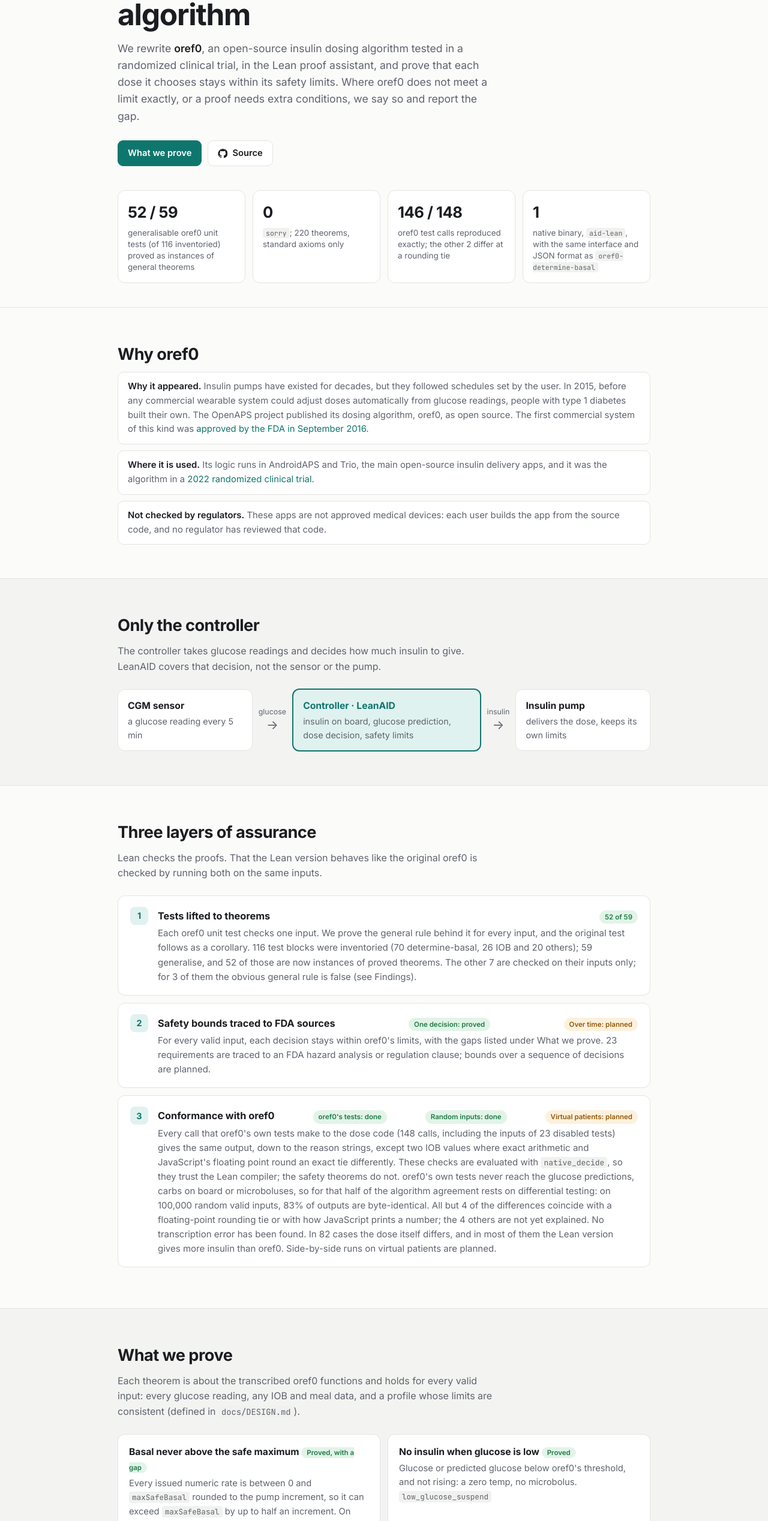
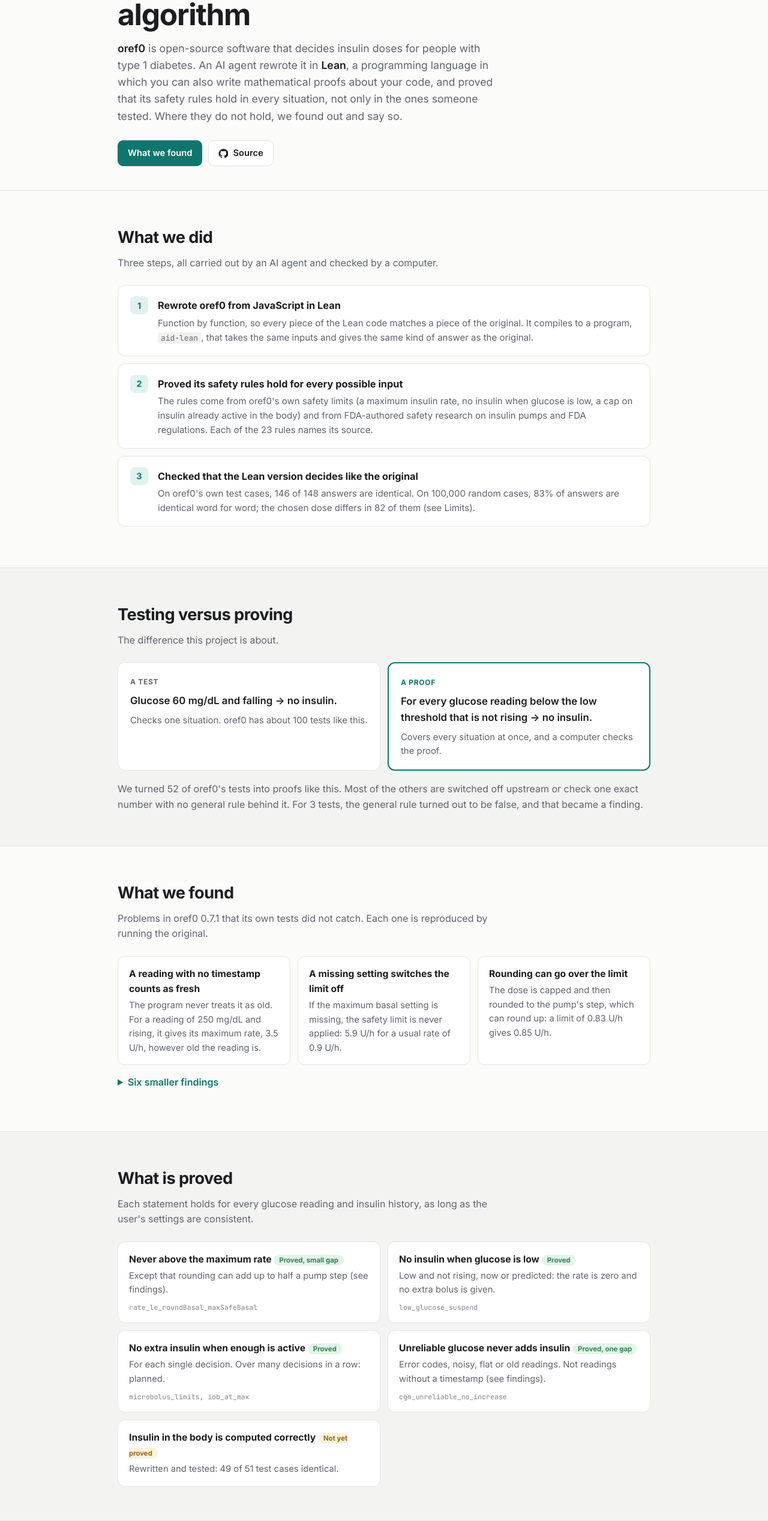
Before and after one commit to Beneficial-AI-Foundation/LeanAID, a plain HTML site: page site/index.html in a window 1280 px wide. Shown: the part 224-2760 px from the top of the page at 60% size. Drawn offline with Linux system fonts and the light colour scheme.

Commit message:
Project page: plain-language rewrite (what we did, testing vs proving, findings first)

```diff
--- a/site/index.html
+++ b/site/index.html
@@ -119,6 +119,21 @@ ul.limits { margin: 0; padding: 0; list-style: none; display: grid; gap: 10px; }
 ul.limits li { background: var(--surface); border: 1px solid var(--border); border-radius: 10px; padding: 12px 16px; font-size: 0.93rem; color: var(--muted); }
 ul.limits b { color: var(--text); font-weight: 600; }
 
+.props.three { grid-template-columns: repeat(3, 1fr); }
+@media (max-width: 760px) { .props.three { grid-template-columns: 1fr; } }
+.thm { display: block; margin-top: 8px; font-family: "JetBrains Mono", ui-monospace, monospace; font-size: 0.72rem; color: var(--muted); opacity: 0.8; overflow-wrap: anywhere; }
+.compare { display: grid; grid-template-columns: 1fr 1fr; gap: 12px; }
+@media (max-width: 680px) { .compare { grid-template-columns: 1fr; } }
+.box { background: var(--surface); border: 1px solid var(--border); border-radius: 12px; padding: 18px 20px; }
+.box.proof { border: 2px solid var(--accent); }
+.box .label { font-size: 0.75rem; font-weight: 700; text-transform: uppercase; letter-spacing: 0.06em; color: var(--muted); }
+.box.proof .label { color: var(--accent); }
+.box .example { font-size: 1.05rem; font-weight: 600; margin: 6px 0 8px; color: var(--text); }
+.box p { margin: 0; color: var(--muted); font-size: 0.93rem; }
+.note { color: var(--muted); margin: 18px 0 0; }
+details.more { margin-top: 16px; }
+details.more summary { cursor: pointer; font-weight: 600; color: var(--accent); margin-bottom: 12px; }
+
 footer { border-top: 1px solid var(--border); padding: 32px 0 48px; font-size: 0.84rem; color: var(--muted); }
 footer h4 { font-size: 0.8rem; text-transform: uppercase; letter-spacing: 0.06em; margin: 0 0 8px; color: var(--muted); }
 footer ol { margin: 0 0 20px; padding-left: 1.2em; }
@@ -134,12 +149,11 @@ footer li { margin: 3px 0; }
       LeanAID
     </a>
     <div class="links">
-      <a href="#why">Why oref0</a>
-      <a href="#controller">Controller</a>
-      <a href="#assurance">Assurance</a>
+      <a href="#did">What we did</a>
+      <a href="#findings">Findings</a>
       <a href="#proved">Proofs</a>
-      <a href="#findings">Findings</a>
       <a href="#limits">Limits</a>
+      <a href="#details">Details</a>
       <a href="https://github.com/Beneficial-AI-Foundation/LeanAID">GitHub</a>
     </div>
     <button class="theme" id="theme" type="button" aria-label="Toggle dark mode">
@@ -153,116 +167,139 @@ footer li { margin: 3px 0; }
     <span class="pill">Beneficial AI Foundation · Lean 4 · in progress</span>
     <h1>Formally verifying an insulin dosing algorithm</h1>
     <p class="lede">
-      We rewrite <strong>oref0</strong>, an open-source insulin dosing algorithm tested in a randomized clinical trial,
-      in the Lean proof assistant, and prove that each dose it chooses stays within its safety limits. Where oref0 does not
-      meet a limit exactly, or a proof needs extra conditions, we say so and report the gap.
+      <strong>oref0</strong> is open-source software that decides insulin doses for people with type 1 diabetes.
+      An AI agent rewrote it in <strong>Lean</strong>, a programming language in which you can also write mathematical
+      proofs about your code, and proved that its safety rules hold in every situation, not only in the ones someone
+      tested. Where they do not hold, we found out and say so.
     </p>
     <div class="buttons">
-      <a class="btn primary" href="#proved">What we prove</a>
+      <a class="btn primary" href="#findings">What we found</a>
       <a class="btn" href="https://github.com/Beneficial-AI-Foundation/LeanAID">
         <svg width="16" height="16" viewBox="0 0 24 24" fill="currentColor" aria-hidden="true"><path d="M12 .5a11.5 11.5 0 0 0-3.6 22.4c.6.1.8-.3.8-.6v-2c-3.2.7-3.9-1.5-3.9-1.5-.5-1.3-1.3-1.7-1.3-1.7-1-.7.1-.7.1-.7 1.2.1 1.8 1.2 1.8 1.2 1 1.8 2.8 1.3 3.5 1 .1-.8.4-1.3.8-1.6-2.6-.3-5.3-1.3-5.3-5.7 0-1.3.5-2.3 1.2-3.1-.1-.3-.5-1.5.1-3.1 0 0 1-.3 3.2 1.2a11 11 0 0 1 5.8 0C17.4 4.8 18.4 5.1 18.4 5.1c.6 1.6.2 2.8.1 3.1.8.8 1.2 1.8 1.2 3.1 0 4.4-2.7 5.4-5.3 5.7.4.4.8 1.1.8 2.2v3.3c0 .3.2.7.8.6A11.5 11.5 0 0 0 12 .5z"/></svg>
         Source
       </a>
     </div>
-    <div class="stats">
-      <div class="stat"><b>52 / 59</b><span>generalisable oref0 unit tests (of 116 inventoried) proved as instances of general theorems</span></div>
-      <div class="stat"><b>0</b><span><code>sorry</code>; 220 theorems, standard axioms only</span></div>
-      <div class="stat"><b>146 / 148</b><span>oref0 test calls reproduced exactly; the other 2 differ at a rounding tie</span></div>
-      <div class="stat"><b>1</b><span>native binary, <code>aid-lean</code>, with the same interface and JSON format as <code>oref0-determine-basal</code></span></div>
-    </div>
   </div>
 </header>
 
-<section id="why">
+<section id="did">
   <div class="wrap">
-    <h2>Why oref0</h2>
-    <ul class="limits">
-      <li><b>Why it appeared.</b> Insulin pumps have existed for decades, but they followed schedules set by the user. In 2015, before any commercial wearable system could adjust doses automatically from glucose readings, people with type 1 diabetes built their own. The OpenAPS project published its dosing algorithm, oref0, as open source. The first commercial system of this kind was <a href="https://www.accessdata.fda.gov/scripts/cdrh/cfdocs/cfpma/pma.cfm?id=P160017">approved by the FDA in September 2016</a>.</li>
+    <h2>What we did</h2>
+    <p class="sub">Three steps, all carried out by an AI agent and checked by a computer.</p>
+    <div class="layer"><span class="num">1</span><div>
+      <h3>Rewrote oref0 from JavaScript in Lean</h3>
+      <p>Function by function, so every piece of the Lean code matches a piece of the original. It compiles to a program, <code>aid-lean</code>, that takes the same inputs and gives the same kind of answer as the original.</p>
+    </div></div>
+    <div class="layer"><span class="num">2</span><div>
+      <h3>Proved its safety rules hold for every possible input</h3>
+      <p>The rules come from oref0's own safety limits (a maximum insulin rate, no insulin when glucose is low, a cap on insulin already active in the body) and from FDA-authored safety research on insulin pumps and FDA regulations. Each of the 23 rules names its source.</p>
+    </div></div>
+    <div class="layer"><span class="num">3</span><div>
+      <h3>Checked that the Lean version decides like the original</h3>
+      <p>On oref0's own test cases, 146 of 148 answers are identical. On 100,000 random cases, 83% of answers are identical word for word; the chosen dose differs in 82 of them (see Limits).</p>
+    </div></div>
+  </div>
+</section>
+
+<section class="alt" id="testing">
+  <div class="wrap">
+    <h2>Testing versus proving</h2>
+    <p class="sub">The difference this project is about.</p>
+    <div class="compare">
+      <div class="box"><span class="label">A test</span><p class="example">Glucose 60 mg/dL and falling → no insulin.</p><p>Checks one situation. oref0 has about 100 tests like this.</p></div>
+      <div class="box proof"><span class="label">A proof</span><p class="example">For every glucose reading below the low threshold that is not rising → no insulin.</p><p>Covers every situation at once, and a computer checks the proof.</p></div>
+    </div>
+    <p class="note">We turned 52 of oref0's tests into proofs like this. Most of the others are switched off upstream or check one exact number with no general rule behind it. For 3 tests, the general rule turned out to be false, and that became a finding.</p>
+  </div>
+</section>
+
+<section id="findings">
+  <div class="wrap">
+    <h2>What we found</h2>
+    <p class="sub">Problems in oref0 0.7.1 that its own tests did not catch. Each one is reproduced by running the original.</p>
+    <div class="props three">
+      <div class="prop"><h3>A reading with no timestamp counts as fresh</h3><p>The program never treats it as old. For a reading of 250 mg/dL and rising, it gives its maximum rate, 3.5 U/h, however old the reading is.</p></div>
+      <div class="prop"><h3>A missing setting switches the limit off</h3><p>If the maximum basal setting is missing, the safety limit is never applied: 5.9 U/h for a usual rate of 0.9 U/h.</p></div>
+      <div class="prop"><h3>Rounding can go over the limit</h3><p>The dose is capped and then rounded to the pump's step, which can round up: a limit of 0.83 U/h gives 0.85 U/h.</p></div>
+    </div>
+    <details class="more">
+      <summary>Six smaller findings</summary>
+      <ul class="limits">
+        <li><b>No number at all.</b> With carbohydrates recorded but no time for the last meal, the program outputs an invalid rate (NaN) for 30 minutes.</li>
+        <li><b>One low-glucose rate skips the cap.</b> It stays safe only while the user's settings are consistent.</li>
+        <li><b>Negative insulin.</b> One insulin model counts a 10 U dose given 177 minutes ago as −0.002 U.</li>
+        <li><b>Half the program is never tested.</b> No dosing test reaches the glucose predictions, the carbohydrate logic or the small automatic boluses.</li>
+        <li><b>Test-suite problems.</b> 23 of 70 dosing tests are switched off, one passes only because of a typo, and the profile tests fail.</li>
+        <li><b>Hidden state.</b> Handling a pump suspension changes shared data, so a recorded insulin rate can end up with a negative duration.</li>
+      </ul>
+    </details>
+  </div>
+</section>
+
+<section class="alt" id="proved">
+  <div class="wrap">
+    <h2>What is proved</h2>
+    <p class="sub">Each statement holds for every glucose reading and insulin history, as long as the user's settings are consistent.</p>
+    <div class="props">
+      <div class="prop"><h3>Never above the maximum rate <span class="tag ok">Proved, small gap</span></h3><p>Except that rounding can add up to half a pump step (see findings).</p><span class="thm">rate_le_roundBasal_maxSafeBasal</span></div>
+      <div class="prop"><h3>No insulin when glucose is low <span class="tag ok">Proved</span></h3><p>Low and not rising, now or predicted: the rate is zero and no extra bolus is given.</p><span class="thm">low_glucose_suspend</span></div>
+      <div class="prop"><h3>No extra insulin when enough is active <span class="tag ok">Proved</span></h3><p>For each single decision. Over many decisions in a row: planned.</p><span class="thm">microbolus_limits, iob_at_max</span></div>
+      <div class="prop"><h3>Unreliable glucose never adds insulin <span class="tag ok">Proved, one gap</span></h3><p>Error codes, noisy, flat or old readings. Not readings without a timestamp (see findings).</p><span class="thm">cgm_unreliable_no_increase</span></div>
+      <div class="prop"><h3>Insulin in the body is computed correctly <span class="tag">Not yet proved</span></h3><p>Rewritten and tested: 49 of 51 test cases identical.</p></div>
+    </div>
+  </div>
+</section>
+
+<section id="background">
+  <div class="wrap">
+    <h2>Background</h2>
+    <p class="sub">The project covers only the part that decides the dose: glucose readings in, an insulin amount out.</p>
+    <div class="flow">
+      <div class="node"><b>Glucose sensor</b>a reading every 5 min</div>
+      <div class="arrow">glucose</div>
+      <div class="node here"><b>Dosing algorithm · this project</b>decides how much insulin to give, within safety limits</div>
+      <div class="arrow">insulin</div>
+      <div class="node"><b>Insulin pump</b>delivers the dose</div>
+    </div>
+    <ul class="limits" style="margin-top:16px">
+      <li><b>Why oref0 appeared.</b> Insulin pumps have existed for decades, but they followed schedules set by the user. In 2015, before any commercial wearable system could adjust doses automatically from glucose readings, people with type 1 diabetes built their own and published the algorithm, oref0, as open source. The first commercial system of this kind was <a href="https://www.accessdata.fda.gov/scripts/cdrh/cfdocs/cfpma/pma.cfm?id=P160017">approved by the FDA in September 2016</a>.</li>
       <li><b>Where it is used.</b> Its logic runs in AndroidAPS and Trio, the main open-source insulin delivery apps, and it was the algorithm in a <a href="https://pubmed.ncbi.nlm.nih.gov/36069869/">2022 randomized clinical trial</a>.</li>
       <li><b>Not checked by regulators.</b> These apps are not approved medical devices: each user builds the app from the source code, and no regulator has reviewed that code.</li>
     </ul>
   </div>
 </section>
 
-<section class="alt" id="controller">
+<section class="alt" id="limits">
   <div class="wrap">
-    <h2>Only the controller</h2>
-    <p class="sub">The controller takes glucose readings and decides how much insulin to give. LeanAID covers that decision, not the sensor or the pump.</p>
-    <div class="flow">
-      <div class="node"><b>CGM sensor</b>a glucose reading every 5 min</div>
-      <div class="arrow">glucose</div>
-      <div class="node here"><b>Controller · LeanAID</b>insulin on board, glucose prediction, dose decision, safety limits</div>
-      <div class="arrow">insulin</div>
-      <div class="node"><b>Insulin pump</b>delivers the dose, keeps its own limits</div>
-    </div>
-  </div>
-</section>
-
-<section id="assurance">
-  <div class="wrap">
-    <h2>Three layers of assurance</h2>
-    <p class="sub">Lean checks the proofs. That the Lean version behaves like the original oref0 is checked by running both on the same inputs.</p>
-    <div class="layer"><span class="num">1</span><div>
-      <h3>Tests lifted to theorems <span class="tag ok">52 of 59</span></h3>
-      <p>Each oref0 unit test checks one input. We prove the general rule behind it for every input, and the original test follows as a corollary. 116 test blocks were inventoried (70 determine-basal, 26 IOB and 20 others); 59 generalise, and 52 of those are now instances of proved theorems. The other 7 are checked on their inputs only; for 3 of them the obvious general rule is false (see Findings).</p>
-    </div></div>
-    <div class="layer"><span class="num">2</span><div>
-      <h3>Safety bounds traced to FDA sources <span class="tag ok">One decision: proved</span> <span class="tag">Over time: planned</span></h3>
-      <p>For every valid input, each decision stays within oref0's limits, with the gaps listed under What we prove. 23 requirements are traced to an FDA hazard analysis or regulation clause; bounds over a sequence of decisions are planned.</p>
-    </div></div>
-    <div class="layer"><span class="num">3</span><div>
-      <h3>Conformance with oref0 <span class="tag ok">oref0's tests: done</span> <span class="tag ok">Random inputs: done</span> <span class="tag">Virtual patients: planned</span></h3>
-      <p>Every call that oref0's own tests make to the dose code (148 calls, including the inputs of 23 disabled tests) gives the same output, down to the reason strings, except two IOB values where exact arithmetic and JavaScript's floating point round an exact tie differently. These checks are evaluated with <code>native_decide</code>, so they trust the Lean compiler; the safety theorems do not. oref0's own tests never reach the glucose predictions, carbs on board or microboluses, so for that half of the algorithm agreement rests on differential testing: on 100,000 random valid inputs, 83% of outputs are byte-identical. All but 4 of the differences coincide with a floating-point rounding tie or with how JavaScript prints a number; the 4 others are not yet explained. No transcription error has been found. In 82 cases the dose itself differs, and in most of them the Lean version gives more insulin than oref0. Side-by-side runs on virtual patients are planned.</p>
-    </div></div>
-  </div>
-</section>
-
-<section class="alt" id="proved">
-  <div class="wrap">
-    <h2>What we prove</h2>
-    <p class="sub">Each theorem is about the transcribed oref0 functions and holds for every valid input: every glucose reading, any IOB and meal data, and a profile whose limits are consistent (defined in <code>docs/DESIGN.md</code>).</p>
-    <div class="props">
-      <div class="prop"><h3>Basal never above the safe maximum <span class="tag ok">Proved, with a gap</span></h3><p>Every issued numeric rate is between 0 and <code>maxSafeBasal</code> rounded to the pump increment, so it can exceed <code>maxSafeBasal</code> by up to half an increment. On some inputs oref0 issues no number at all (NaN). <code>rate_le_roundBasal_maxSafeBasal</code></p></div>
-      <div class="prop"><h3>No insulin when glucose is low <span class="tag ok">Proved</span></h3><p>Glucose or predicted glucose below oref0's threshold, and not rising: a zero temp, no microbolus. <code>low_glucose_suspend</code></p></div>
-      <div class="prop"><h3>No stacking in one step <span class="tag ok">Proved</span></h3><p>A microbolus never takes insulin on board above <code>max_iob</code>, and at <code>max_iob</code> no rate exceeds the basal. <code>microbolus_limits</code>, <code>iob_at_max</code>. Over a run: <span class="tag">Planned</span></p></div>
-      <div class="prop"><h3>Bad data fails safe <span class="tag ok">Proved, with a gap</span></h3><p>Error-coded, noisy, flat, or dated-and-stale glucose never increases insulin. <code>cgm_unreliable_no_increase</code>. A reading with no date is never treated as stale, and oref0 can give the maximum rate on it (finding below).</p></div>
-      <div class="prop"><h3>Rounding is safe <span class="tag">Not true as stated</span></h3><p>Rounding can push a rate above a limit that is not on the pump's grid, by at most half an increment (0.83 becomes 0.85 U/h). Proved: <code>rate_can_exceed_maxSafeBasal</code>, <code>roundBasal_overshoot</code></p></div>
-      <div class="prop"><h3>Insulin on board is exact <span class="tag">Planned</span></h3><p>Transcribed and tested (49 of 51 test calls exact, 2 at rounding ties). Found: the bilinear curve gives slightly negative IOB for a positive dose.</p></div>
-    </div>
-  </div>
-</section>
-
-<section id="findings">
-  <div class="wrap">
-    <h2>Findings so far</h2>
-    <p class="sub">Facts about oref0 0.7.1 found by transcribing, testing and proving. Each is reproduced under Node or proved in Lean. Details and commands: <code>docs/FINDINGS.md</code>.</p>
+    <h2>Limits</h2>
+    <p class="sub">What the results do not show.</p>
     <ul class="limits">
-      <li><b>Rounding can exceed the safe maximum.</b> The temp basal is clamped to <code>maxSafeBasal</code> and then rounded, which can round up: with <code>max_basal</code> 0.83 U/h, oref0 issues 0.85 U/h.</li>
-      <li><b>An undated glucose reading is never stale.</b> Without a date, the staleness check is skipped: for a reading of 250 mg/dL and rising, oref0 issues its maximum rate, 3.5 U/h, however old the reading is.</li>
-      <li><b>No maximum means no clamp.</b> If <code>max_basal</code> or <code>max_daily_basal</code> is missing, the safety maximum is NaN and the clamp never applies: 5.9 U/h for a scheduled basal of 0.9 U/h. <code>aid-lean --safe</code> refuses such input.</li>
-      <li><b>A rate of NaN.</b> With carbs on board but no <code>lastCarbTime</code>, oref0 issues <code>"rate": null</code> for 30 minutes ("setting NaNU/hr").</li>
-      <li><b>The SMB low temp skips the clamp.</b> It is not passed through the <code>maxSafeBasal</code> clamp; it stays within the sensitivity-adjusted basal, which our valid-input conditions keep within the limit.</li>
-      <li><b>Negative insulin on board.</b> The bilinear insulin curve dips below zero just before the end of insulin action: a 10 U dose 177 minutes ago counts as −0.002 U.</li>
-      <li><b>Half the algorithm is untested upstream.</b> No determine-basal test reaches the glucose predictions, carbs-on-board logic or microboluses: the tests pass a single IOB object, the prediction loop throws on it, and the error is caught.</li>
-      <li><b>Test-suite issues.</b> 23 of 70 determine-basal test blocks are disabled; one active test passes only because of a typo (<code>"max_bg "</code>); the profile tests fail against the current code.</li>
-      <li><b>Hidden state in insulin history.</b> Suspend handling mutates shared objects, so the reported last temp basal can have a negative duration (−15 min in one oref0 test).</li>
+      <li><b>Research only.</b> Not a medical device and not for dosing insulin.</li>
+      <li><b>The program, not the body.</b> The proofs cover what the algorithm decides, not how a patient's glucose responds.</li>
+      <li><b>Consistent settings.</b> The proofs assume the user's settings make sense, for example a maximum rate at least as high as the usual rate.</li>
+      <li><b>Small differences in arithmetic.</b> The Lean version computes with exact fractions, JavaScript with rounded numbers. In 82 of 100,000 random cases this changes the dose, usually to slightly more insulin. A fix that copies JavaScript's arithmetic exactly is in progress.</li>
+      <li><b>Not everything is rewritten.</b> The calculation of carbohydrates still being absorbed is taken as an input, as in the original command-line tool.</li>
+      <li><b>Trusted tools.</b> We rely on Lean's compiler and on the C compiler being correct.</li>
+      <li><b>Next steps.</b> Proofs over many decisions in a row, tests on simulated patients, and running on a verified operating system (seL4).</li>
     </ul>
   </div>
 </section>
 
-<section id="limits">
+<section id="details">
   <div class="wrap">
-    <h2>Assumptions and limits</h2>
-    <p class="sub">What the results do not cover.</p>
-    <ul class="limits">
-      <li><b>Research artifact.</b> Not a medical device and not for dosing insulin.</li>
-      <li><b>The algorithm, not the body.</b> Proofs cover what the controller decides. Glucose outcomes are not proved; tests on simulated patients are planned.</li>
-      <li><b>Valid input.</b> The safety theorems assume a consistent profile (for example <code>max_basal</code> at least the scheduled basal). Glucose, insulin on board and meal data are unconstrained. They cover finite rates: oref0 can issue a NaN rate on inconsistent meal data.</li>
-      <li><b>Exact arithmetic.</b> The Lean code computes with exact fractions where JavaScript uses floating point. Results usually agree; near rounding ties they can differ, and the Lean version then tends to give slightly more insulin than oref0.</li>
-      <li><b>Not yet transcribed.</b> The carbs-on-board calculation (<code>lib/meal/total.js</code>, <code>cob.js</code>) is an input to the decision, as in <code>oref0-determine-basal</code>, and is not transcribed yet. The error bound of the exponential insulin curve is not proved yet.</li>
-      <li><b>Trusted base.</b> The Lean compiler and runtime, the C compiler, and the input/output shell are not verified. The conformance checks use <code>native_decide</code>, which trusts the compiler; the safety proofs do not.</li>
-      <li><b>Conformance is tested.</b> Agreement with the JavaScript rests on its tests and on differential testing; simulation is planned. Exact fractions and floating point disagree at rounding ties, sometimes in the decision itself.</li>
-      <li><b>Next steps.</b> Running on seL4, verified pump firmware, and verified compilation.</li>
+    <h2>Details for specialists</h2>
+    <p class="sub">Numbers from <code>scripts/report.js</code>. Full write-up: <a href="https://github.com/Beneficial-AI-Foundation/LeanAID/blob/main/docs/REPORT.md">REPORT</a>, <a href="https://github.com/Beneficial-AI-Foundation/LeanAID/blob/main/docs/FINDINGS.md">FINDINGS</a>, <a href="https://github.com/Beneficial-AI-Foundation/LeanAID/blob/main/docs/REQUIREMENTS.md">REQUIREMENTS</a>, <a href="https://github.com/Beneficial-AI-Foundation/LeanAID/blob/main/docs/TRACEABILITY.md">TRACEABILITY</a>.</p>
+    <div class="stats">
+      <div class="stat"><b>52 / 59</b><span>generalisable oref0 unit tests (of 116 inventoried) proved as instances of general theorems</span></div>
+      <div class="stat"><b>220</b><span>theorems, no <code>sorry</code>, standard axioms only</span></div>
+      <div class="stat"><b>146 / 148</b><span>oref0 test calls reproduced exactly; 2 differ at a rounding tie</span></div>
+      <div class="stat"><b>24 / 24</b><span>planted bugs caught by the build (mutation testing)</span></div>
+    </div>
+    <ul class="limits" style="margin-top:16px">
+      <li><b>Transcription.</b> oref0 0.7.1 (commit <code>88cf032</code>): determine-basal, setTempBasal, round_basal, IOB, basal lookup, glucose status and meal history. Values use exact rationals with JavaScript's NaN semantics; no <code>Float</code> in the core.</li>
+      <li><b>Conformance.</b> oref0's tests are captured under Node and replayed in Lean; these checks use <code>native_decide</code>, so they trust the compiler, while the safety theorems are kernel-checked. oref0's tests never reach predictions, COB, UAM or SMB; for those, agreement rests on differential testing over 100,000 random valid inputs.</li>
+      <li><b>Requirements.</b> 23 requirements traced to the 2010 FDA-authored hazard analysis, the 2011 generic safety requirements and 21 CFR 862.1356 / 880.5730, then to theorems and tests.</li>
+      <li><b>Binary.</b> <code>aid-lean determine-basal</code> has the same command-line interface and JSON format as <code>oref0-determine-basal</code>; <code>--safe</code> rejects the known unsafe inputs; <code>aid_step</code> is exported for C.</li>
     </ul>
   </div>
 </section>
```
